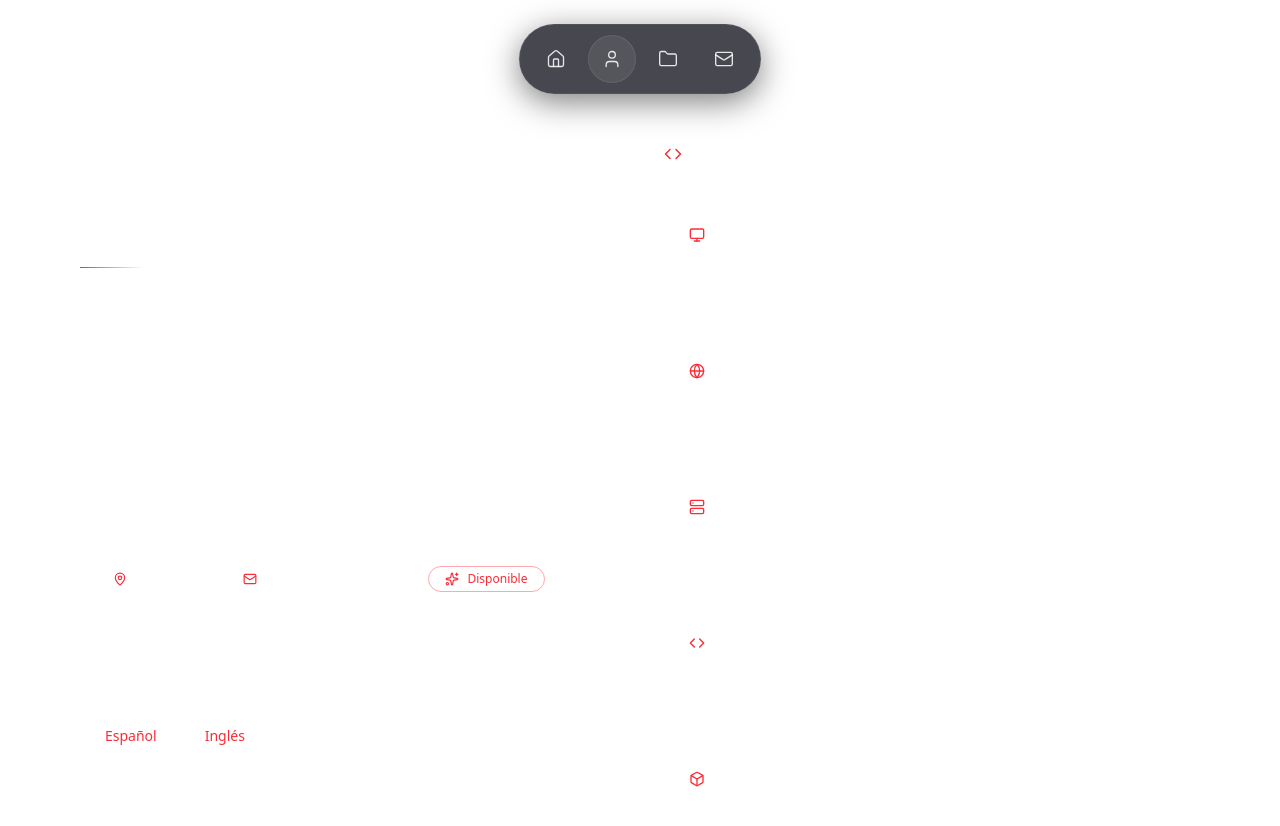
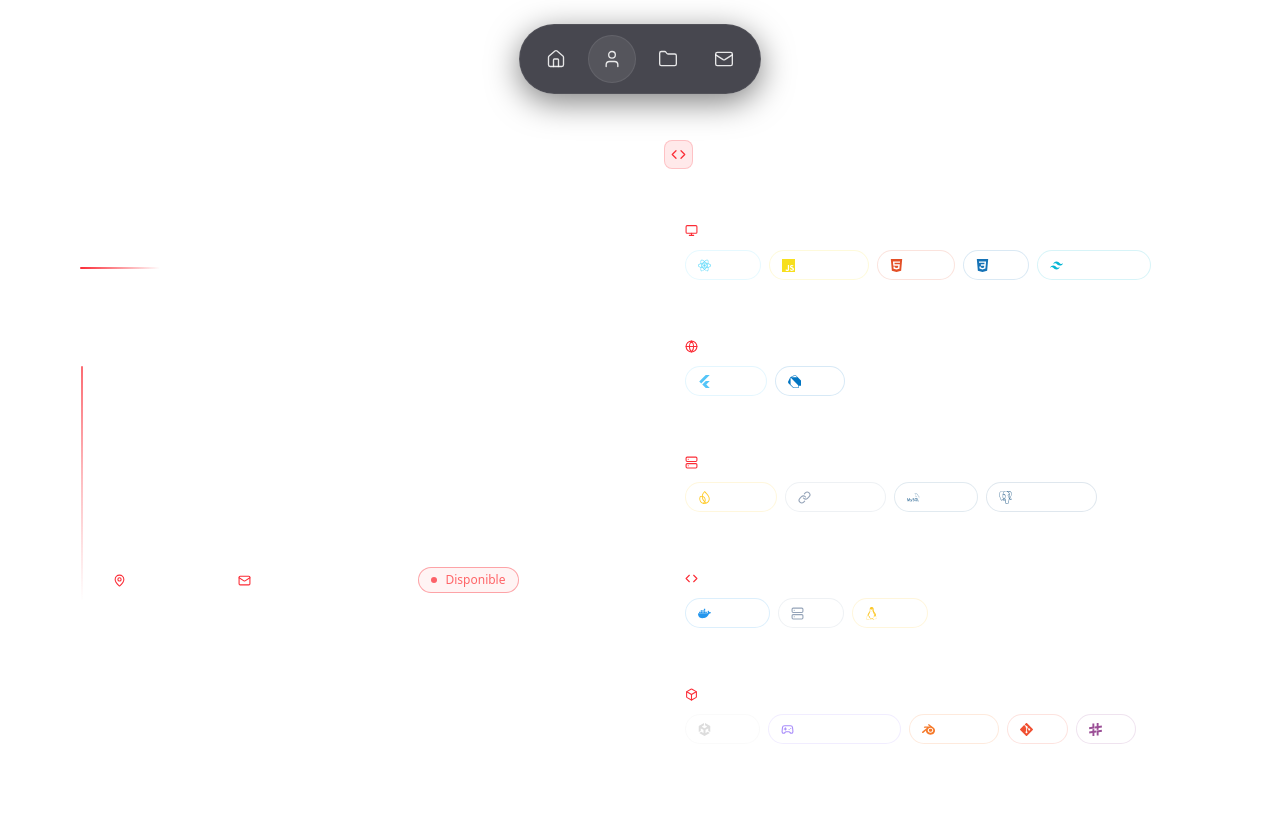
Before and after one commit to Mangel-CC/Portfolio, a React (Vite) app: page /about in a window 1280 px wide. Shown: the top 826 px of the page. After the commit the page ends 800 px from the top, so only its background shows below. Built offline with nearby package versions, Linux system fonts and the light colour scheme.

Commit message:
add icons for the technologies listed in about and projects

```diff
--- a/package.json
+++ b/package.json
@@ -15,6 +15,7 @@
     "motion": "^12.26.2",
     "react": "^19.2.0",
     "react-dom": "^19.2.0",
+    "react-icons": "^5.5.0",
     "react-router-dom": "^7.12.0",
     "tailwindcss": "^4.1.18"
   },
--- a/src/components/SectionHeading.tsx
+++ b/src/components/SectionHeading.tsx
@@ -22,7 +22,7 @@ export default function SectionHeading({title, subtitle, centered}: SectionHeadi
                     {subtitle}
                 </p>
             )}
-            <div  className="mt-4 h-px w-16 bg-linear-to-r from-red-500 to-transparent"/>
+            <div className="mt-4 h-0.5 w-20 rounded-full bg-linear-to-r from-red-500 via-red-500/50 to-transparent" />
         </motion.div>
     );
 }
--- a/src/pages/about.tsx
+++ b/src/pages/about.tsx
@@ -1,5 +1,6 @@
 import { motion } from "motion/react";
-import { Code, Globe, Server, Box, Monitor, MapPin, Mail, Sparkles } from "lucide-react";
+import { Code, Globe, Server, Box, Monitor, MapPin, Mail } from "lucide-react";
+import { techConfig } from "../utils/techConfig";
 import SectionHeading from "../components/SectionHeading";
 import Navbar from "../components/Navbar.tsx";
 import SpaceBackground from "../components/SpaceBackground.tsx";
@@ -28,7 +29,7 @@ const skillCategories = [
     {
         title: "Otros",
         icon: Box,
-        skills: ["Unity", "Realidad Virtual", "Blender", "Git"],
+        skills: ["Unity", "Realidad Virtual", "Blender", "Git", "C#"],
     },
 ];
 
@@ -58,8 +59,11 @@ export default function About() {
                         <motion.div
                             {...fadeUp}
                             transition={{ delay: 0.1, duration: 0.5 }}
-                            className="bg-white/5 backdrop-blur-md border border-white/10 rounded-2xl p-6 sm:p-8 mt-6"
+                            className="relative bg-white/5 backdrop-blur-md border border-white/10 rounded-2xl p-6 sm:p-8 mt-6 overflow-hidden"
                         >
+                            {/* Red left accent */}
+                            <div className="absolute left-0 top-6 bottom-6 w-0.5 rounded-full bg-linear-to-b from-red-500/70 via-red-500/30 to-transparent" />
+
                             <p className="text-muted-foreground text-sm leading-relaxed mb-4">
                                 Soy Ingeniero en Sistemas con experiencia en desarrollo web,
                                 aplicaciones multiplataforma y experiencias interactivas.
@@ -73,36 +77,42 @@ export default function About() {
                                 en Villahermosa.
                             </p>
 
-                            <div className="flex flex-wrap gap-4 pt-4 mt-6 border-t border-white/10 text-xs">
+                            <div className="flex flex-wrap gap-3 pt-4 mt-6 border-t border-white/10 text-xs">
                                 <span className="flex items-center gap-2 text-muted-foreground">
-                                    <MapPin size={14} className="text-red-500" />
+                                    <MapPin size={13} className="text-red-500" />
                                     Tabasco, México
                                 </span>
                                 <span className="flex items-center gap-2 text-muted-foreground">
-                                    <Mail size={14} className="text-red-500" />
+                                    <Mail size={13} className="text-red-500" />
                                     miguelangtee@outlook.es
                                 </span>
-                                <span className="flex items-center gap-2 px-4 py-1 rounded-full border border-red-500/40 text-red-500">
-                                    <Sparkles size={14} />
+                                <span className="flex items-center gap-2 px-3 py-1 rounded-full border border-red-500/40 text-red-400 bg-red-500/5">
+                                    <span className="w-1.5 h-1.5 rounded-full bg-red-500 animate-pulse" />
                                     Disponible
                                 </span>
                             </div>
                         </motion.div>
 
                         {/* Idiomas */}
-                        <div className="mt-10 bg-white/5 backdrop-blur-md border border-white/10 rounded-2xl p-6">
-                            <h3 className="font-semibold mb-4 text-sm">Idiomas</h3>
-                            <div className="flex gap-12 text-sm">
+                        <motion.div
+                            {...fadeUp}
+                            transition={{ delay: 0.2, duration: 0.5 }}
+                            className="mt-4 bg-white/5 backdrop-blur-md border border-white/10 rounded-2xl p-6"
+                        >
+                            <h3 className="text-xs font-semibold uppercase tracking-wider text-muted-foreground mb-4">
+                                Idiomas
+                            </h3>
+                            <div className="flex gap-10 text-sm">
                                 <div>
-                                    <p className="font-medium text-red-500">Español</p>
-                                    <p className="text-muted-foreground text-xs">Nativo</p>
+                                    <p className="font-semibold text-foreground">Español</p>
+                                    <p className="text-muted-foreground text-xs mt-0.5">Nativo</p>
                                 </div>
                                 <div>
-                                    <p className="font-medium text-red-500">Inglés</p>
-                                    <p className="text-muted-foreground text-xs">Intermedio</p>
+                                    <p className="font-semibold text-foreground">Inglés</p>
+                                    <p className="text-muted-foreground text-xs mt-0.5">Intermedio</p>
                                 </div>
                             </div>
-                        </div>
+                        </motion.div>
 
                     </div>
 
@@ -110,32 +120,49 @@ export default function About() {
                     <div className="lg:w-1/2 flex flex-col">
 
                         <div className="flex items-center gap-3 mb-8">
-                            <Code size={18} className="text-red-500" />
+                            <div className="p-1.5 rounded-lg bg-red-500/10 border border-red-500/20">
+                                <Code size={15} className="text-red-500" />
+                            </div>
                             <h3 className="font-semibold text-lg">Skills</h3>
                         </div>
 
-                        <div className="flex flex-col gap-6">
+                        <div className="flex flex-col gap-4">
                             {skillCategories.map((cat, i) => (
                                 <motion.div
                                     key={i}
                                     {...fadeUp}
                                     transition={{ delay: 0.3 + i * 0.05, duration: 0.4 }}
-                                    className="p-6 rounded-2xl bg-white/5 backdrop-blur-md border border-white/10 hover:border-red-500/40 transition"
+                                    className="p-5 rounded-2xl bg-white/5 backdrop-blur-md border border-white/10
+                                    hover:border-white/20 hover:bg-white/[0.07] transition-all duration-300"
                                 >
-                                    <div className="flex items-center gap-2 mb-4">
-                                        <cat.icon size={16} className="text-red-500" />
-                                        <h4 className="text-sm font-medium">{cat.title}</h4>
+                                    <div className="flex items-center gap-2 mb-3">
+                                        <cat.icon size={13} className="text-red-500" />
+                                        <h4 className="text-xs font-semibold uppercase tracking-wider text-muted-foreground">
+                                            {cat.title}
+                                        </h4>
                                     </div>
 
-                                    <div className="flex flex-wrap gap-2 text-xs">
-                                        {cat.skills.map((skill) => (
-                                            <span
-                                                key={skill}
-                                                className="px-3 py-1 rounded-full border border-white/10 text-muted-foreground"
-                                            >
-                                                {skill}
-                                            </span>
-                                        ))}
+                                    <div className="flex flex-wrap gap-2">
+                                        {cat.skills.map((skill) => {
+                                            const cfg = techConfig[skill];
+                                            const Icon = cfg?.icon;
+                                            return (
+                                                <span
+                                                    key={skill}
+                                                    className="flex items-center gap-1.5 px-3 py-1.5 rounded-full border
+                                                    bg-white/5 text-muted-foreground hover:text-foreground hover:bg-white/10
+                                                    transition-all duration-200 cursor-default"
+                                                    style={{
+                                                        borderColor: cfg?.color
+                                                            ? `${cfg.color}28`
+                                                            : "rgba(255,255,255,0.08)",
+                                                    }}
+                                                >
+                                                    {Icon && <Icon size={13} color={cfg?.color} />}
+                                                    <span className="text-xs">{skill}</span>
+                                                </span>
+                                            );
+                                        })}
                                     </div>
                                 </motion.div>
                             ))}
--- /dev/null
+++ b/src/utils/techConfig.ts
@@ -0,0 +1,35 @@
+import type { ElementType } from "react";
+import { Link, Gamepad2, Server } from "lucide-react";
+import {
+    SiReact, SiJavascript, SiHtml5, SiCss3, SiTailwindcss,
+    SiFlutter, SiDart, SiFirebase, SiMysql, SiPostgresql,
+    SiDocker, SiLinux, SiUnity, SiBlender, SiGit, SiSharp,
+    SiFramer,
+} from "react-icons/si";
+
+export type TechInfo = { icon?: ElementType; color?: string };
+
+export const techConfig: Record<string, TechInfo> = {
+    "React":            { icon: SiReact,       color: "#61DAFB" },
+    "JavaScript":       { icon: SiJavascript,  color: "#F7DF1E" },
+    "HTML":             { icon: SiHtml5,       color: "#E34F26" },
+    "CSS":              { icon: SiCss3,        color: "#1572B6" },
+    "Tailwind CSS":     { icon: SiTailwindcss, color: "#06B6D4" },
+    "Flutter":          { icon: SiFlutter,     color: "#54C5F8" },
+    "Dart":             { icon: SiDart,        color: "#0175C2" },
+    "Firebase":         { icon: SiFirebase,    color: "#FFCA28" },
+    "APIs REST":        { icon: Link,          color: "#94a3b8" },
+    "API REST":         { icon: Link,          color: "#94a3b8" },
+    "MySQL":            { icon: SiMysql,       color: "#4479A1" },
+    "PostgreSQL":       { icon: SiPostgresql,  color: "#336791" },
+    "Docker":           { icon: SiDocker,      color: "#2496ED" },
+    "VPS":              { icon: Server,        color: "#94a3b8" },
+    "Linux":            { icon: SiLinux,       color: "#FCC624" },
+    "Unity":            { icon: SiUnity,       color: "#dddddd" },
+    "VR":               { icon: Gamepad2,      color: "#a78bfa" },
+    "Realidad Virtual": { icon: Gamepad2,      color: "#a78bfa" },
+    "Blender":          { icon: SiBlender,     color: "#F5792A" },
+    "Git":              { icon: SiGit,         color: "#F05032" },
+    "C#":               { icon: SiSharp,       color: "#9B4F96" },
+    "Motion":           { icon: SiFramer,      color: "#0055FF" },
+};
```
Also changed, not shown: src/components/ProjectCard.tsx (+55 -35 lines), public/Logo.svg, 1 other file (tests, documents, lock files or other folders).
